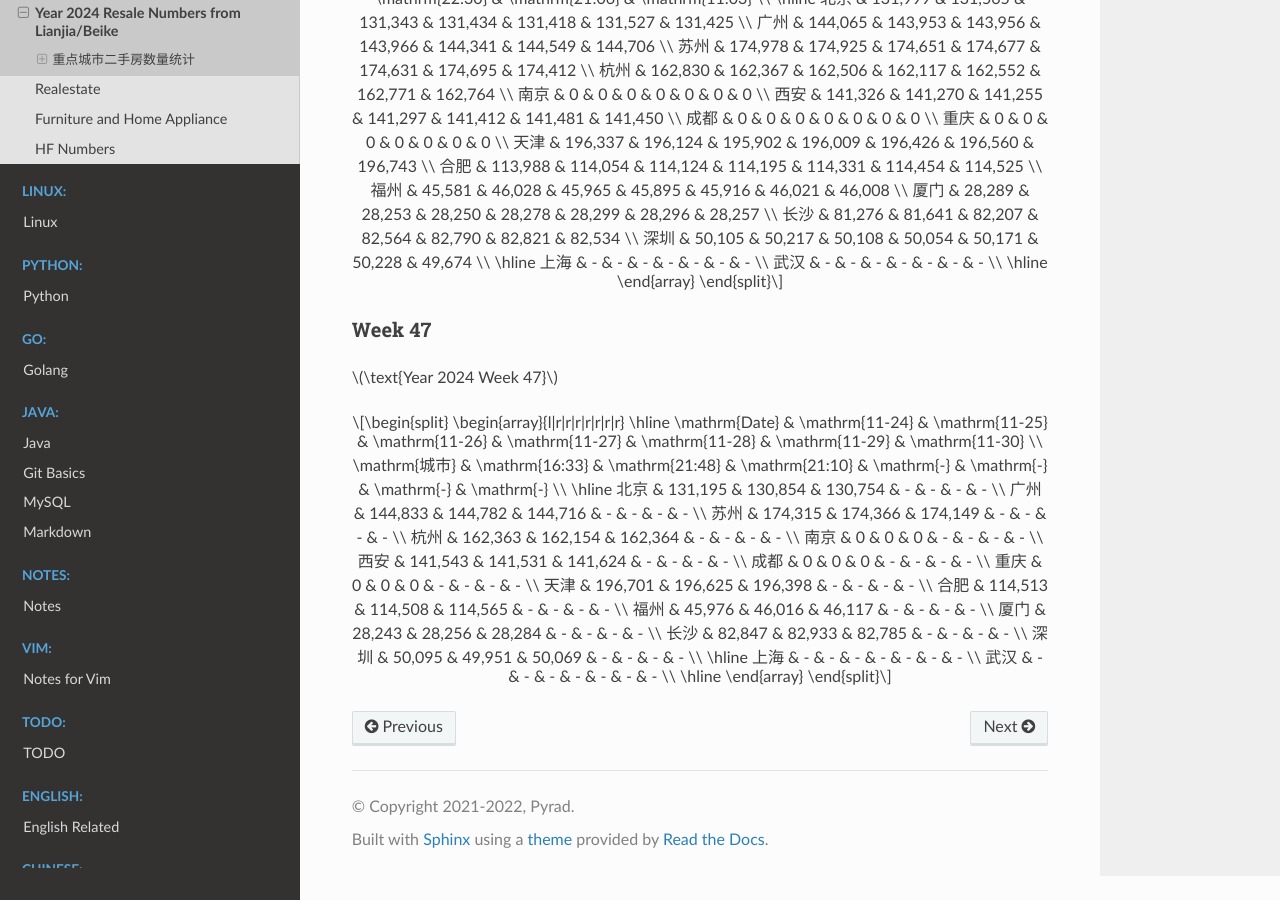
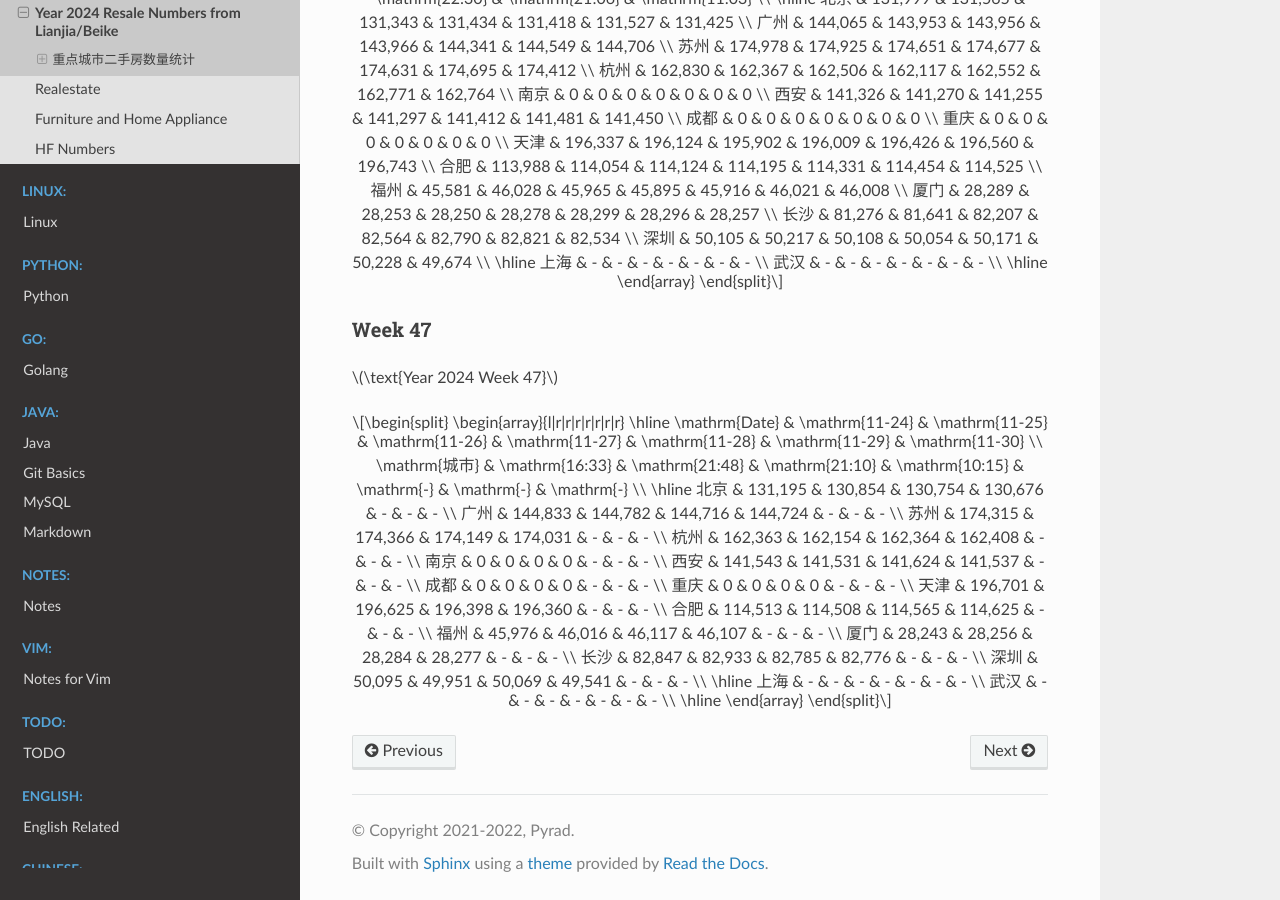
Before and after one commit to Pyrad/pyradnotes, a Sphinx documentation site: the page built from source/RealEstate/resalenumbers2024.md, in a window 1280 px wide and 900 px high, scrolled down 22653 px. Built offline with Sphinx 7.4.7 and the Read the Docs theme 3.1.0, drawn with Linux system fonts in a browser that asks for light colours; pages that are not in the unit, such as notebooks, are missing from menus; a script that is not in the unit is left out.

Commit message:
Realestate Update resale numbers 2024-11-27 10:15

```diff
--- a/source/RealEstate/resalenumbers2024.md
+++ b/source/RealEstate/resalenumbers2024.md
@@ -1515,25 +1515,25 @@ $$
 \begin{array}{l|r|r|r|r|r|r|r}
 \hline
 \mathrm{Date} & \mathrm{11-24} & \mathrm{11-25} & \mathrm{11-26} & \mathrm{11-27} & \mathrm{11-28} & \mathrm{11-29} & \mathrm{11-30} \\
-\mathrm{城市} & \mathrm{16:33} & \mathrm{21:48} & \mathrm{21:10} & \mathrm{-} & \mathrm{-} & \mathrm{-} & \mathrm{-} \\
-\hline
-北京 & 131,195 & 130,854 & 130,754 & - & - & - & - \\
-广州 & 144,833 & 144,782 & 144,716 & - & - & - & - \\
-苏州 & 174,315 & 174,366 & 174,149 & - & - & - & - \\
-杭州 & 162,363 & 162,154 & 162,364 & - & - & - & - \\
-南京 & 0 & 0 & 0 & - & - & - & - \\
-西安 & 141,543 & 141,531 & 141,624 & - & - & - & - \\
-成都 & 0 & 0 & 0 & - & - & - & - \\
-重庆 & 0 & 0 & 0 & - & - & - & - \\
-天津 & 196,701 & 196,625 & 196,398 & - & - & - & - \\
-合肥 & 114,513 & 114,508 & 114,565 & - & - & - & - \\
-福州 & 45,976 & 46,016 & 46,117 & - & - & - & - \\
-厦门 & 28,243 & 28,256 & 28,284 & - & - & - & - \\
-长沙 & 82,847 & 82,933 & 82,785 & - & - & - & - \\
-深圳 & 50,095 & 49,951 & 50,069 & - & - & - & - \\
-\hline
-上海 & - & - & - & - & - & - & - \\
-武汉 & - & - & - & - & - & - & - \\
-\hline
-\end{array}
-$$
+\mathrm{城市} & \mathrm{16:33} & \mathrm{21:48} & \mathrm{21:10} & \mathrm{10:15} & \mathrm{-} & \mathrm{-} & \mathrm{-} \\
+\hline
+北京 & 131,195 & 130,854 & 130,754 & 130,676 & - & - & - \\
+广州 & 144,833 & 144,782 & 144,716 & 144,724 & - & - & - \\
+苏州 & 174,315 & 174,366 & 174,149 & 174,031 & - & - & - \\
+杭州 & 162,363 & 162,154 & 162,364 & 162,408 & - & - & - \\
+南京 & 0 & 0 & 0 & 0 & - & - & - \\
+西安 & 141,543 & 141,531 & 141,624 & 141,537 & - & - & - \\
+成都 & 0 & 0 & 0 & 0 & - & - & - \\
+重庆 & 0 & 0 & 0 & 0 & - & - & - \\
+天津 & 196,701 & 196,625 & 196,398 & 196,360 & - & - & - \\
+合肥 & 114,513 & 114,508 & 114,565 & 114,625 & - & - & - \\
+福州 & 45,976 & 46,016 & 46,117 & 46,107 & - & - & - \\
+厦门 & 28,243 & 28,256 & 28,284 & 28,277 & - & - & - \\
+长沙 & 82,847 & 82,933 & 82,785 & 82,776 & - & - & - \\
+深圳 & 50,095 & 49,951 & 50,069 & 49,541 & - & - & - \\
+\hline
+上海 & - & - & - & - & - & - & - \\
+武汉 & - & - & - & - & - & - & - \\
+\hline
+\end{array}
+$$
```
Also changed, not shown: 1 other file.
